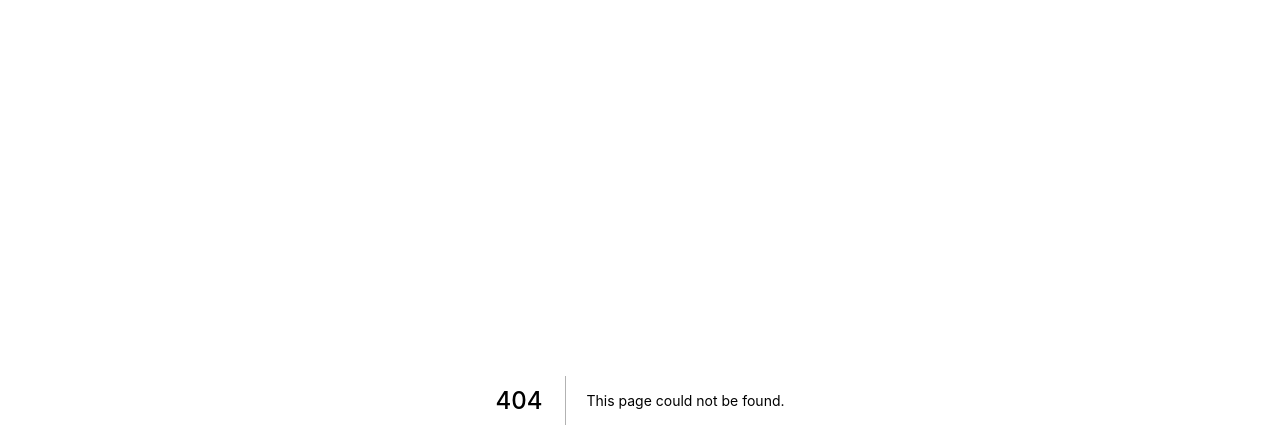
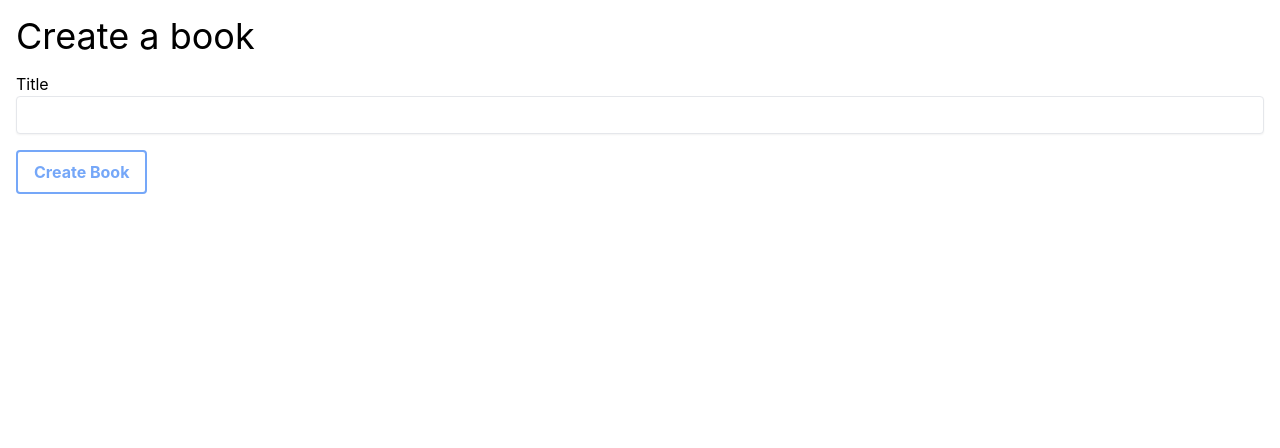
Before and after one commit to radar/apollo-handbook-examples, a Next.js app: page /books/new in a window 1280 px wide. Before the commit this address had no page. Shown: the top 448 px of the page. Built offline with nearby package versions, Linux system fonts and the light colour scheme.

Commit message:
End of Chapter 5

```diff
--- a/client.tsx
+++ b/client.tsx
@@ -1,7 +1,7 @@
 import { ApolloClient, InMemoryCache } from "@apollo/client";
 
 const client = new ApolloClient({
-  uri: "https://apollo-handbook-api.vercel.app/api/graphql",
+  uri: "http://localhost:4000",
   cache: new InMemoryCache(),
 });
 
--- a/codegen.yml
+++ b/codegen.yml
@@ -1,5 +1,5 @@
 overwrite: true
-schema: "https://apollo-handbook-api.vercel.app/api/graphql"
+schema: "http://localhost:4000"
 documents: "components/**/*.{tsx,ts}"
 generates:
   src/generated/graphql.tsx:
--- /dev/null
+++ b/components/Books/Form.tsx
@@ -0,0 +1,79 @@
+import { Form, Field, FieldRenderProps } from "react-final-form";
+import { gql } from "@apollo/client";
+import { useCreateBookMutation } from "src/generated/graphql";
+
+const createBookQuery = gql`
+  mutation createBook($title: String!) {
+    createBook(title: $title) {
+      id
+      title
+    }
+  }
+`;
+
+const required = (value: string) =>
+  value ? undefined : "This field is required";
+
+const TextInput = ({ input, meta }: FieldRenderProps<string>) => {
+  const hasError = meta.error && meta.touched;
+  return (
+    <div>
+      <input
+        type="text"
+        className={`text-field ${hasError && "has-error"}`}
+        {...input}
+      />
+      {hasError && <span className="text-red-500">{meta.error}</span>}
+    </div>
+  );
+};
+
+type BookFormParams = Record<"title", string>;
+type BookFormProps = {
+  onSubmit: (values: BookFormParams) => void;
+};
+
+function BookForm({ onSubmit }: BookFormProps) {
+  return (
+    <Form
+      onSubmit={onSubmit}
+      render={({ handleSubmit, hasValidationErrors }) => {
+        return (
+          <form onSubmit={handleSubmit}>
+            <label>
+              Title
+              <Field name="title" component={TextInput} validate={required} />
+            </label>
+
+            <input
+              disabled={hasValidationErrors}
+              className="submit"
+              type="submit"
+              value="Create Book"
+            />
+          </form>
+        );
+      }}
+    />
+  );
+}
+
+function WrappedBookForm() {
+  const [createBookMut, { called, error, loading }] = useCreateBookMutation();
+  const createBook = ({ title }: BookFormParams) => {
+    createBookMut({
+      variables: { title },
+    });
+  };
+
+  return (
+    <div>
+      <BookForm onSubmit={createBook} />
+      {called && !loading && !error && (
+        <div className="text-green-500 mt-4">Book created successfully!</div>
+      )}
+    </div>
+  );
+}
+
+export default WrappedBookForm;
--- a/package.json
+++ b/package.json
@@ -11,11 +11,13 @@
   "dependencies": {
     "@apollo/client": "^3.3.19",
     "autoprefixer": "^10.2.6",
+    "final-form": "^4.20.2",
     "graphql": "^15.5.0",
     "next": "10.2.3",
     "postcss": "^8.3.0",
     "react": "17.0.2",
     "react-dom": "17.0.2",
+    "react-final-form": "^6.5.3",
     "tailwindcss": "^2.1.4",
     "use-debounce": "^6.0.1"
   },
--- /dev/null
+++ b/pages/books/new.tsx
@@ -0,0 +1,19 @@
+import { ApolloProvider } from "@apollo/client";
+import client from "client";
+import Layout from "components/Layout";
+import BookForm from "components/Books/Form";
+
+function NewBook() {
+  return (
+    <ApolloProvider client={client}>
+      <Layout>
+        <div>
+          <h1>Create a book</h1>
+          <BookForm />
+        </div>
+      </Layout>
+    </ApolloProvider>
+  );
+}
+
+export default NewBook;
--- a/src/generated/graphql.tsx
+++ b/src/generated/graphql.tsx
@@ -71,6 +71,19 @@ export type User = {
 
 export type UserResult = User | SuspendedUser;
 
+export type CreateBookMutationVariables = Exact<{
+  title: Scalars['String'];
+}>;
+
+
+export type CreateBookMutation = (
+  { __typename?: 'Mutation' }
+  & { createBook: (
+    { __typename?: 'Book' }
+    & Pick<Book, 'id' | 'title'>
+  ) }
+);
+
 export type AllBooksWithTitleQueryVariables = Exact<{
   title: Scalars['String'];
 }>;
@@ -101,6 +114,40 @@ export type UserQuery = (
 );
 
 
+export const CreateBookDocument = gql`
+    mutation createBook($title: String!) {
+  createBook(title: $title) {
+    id
+    title
+  }
+}
+    `;
+export type CreateBookMutationFn = Apollo.MutationFunction<CreateBookMutation, CreateBookMutationVariables>;
+
+/**
+ * __useCreateBookMutation__
+ *
+ * To run a mutation, you first call `useCreateBookMutation` within a React component and pass it any options that fit your needs.
+ * When your component renders, `useCreateBookMutation` returns a tuple that includes:
+ * - A mutate function that you can call at any time to execute the mutation
+ * - An object with fields that represent the current status of the mutation's execution
+ *
+ * @param baseOptions options that will be passed into the mutation, supported options are listed on: https://www.apollographql.com/docs/react/api/react-hooks/#options-2;
+ *
+ * @example
+ * const [createBookMutation, { data, loading, error }] = useCreateBookMutation({
+ *   variables: {
+ *      title: // value for 'title'
+ *   },
+ * });
+ */
+export function useCreateBookMutation(baseOptions?: Apollo.MutationHookOptions<CreateBookMutation, CreateBookMutationVariables>) {
+        const options = {...defaultOptions, ...baseOptions}
+        return Apollo.useMutation<CreateBookMutation, CreateBookMutationVariables>(CreateBookDocument, options);
+      }
+export type CreateBookMutationHookResult = ReturnType<typeof useCreateBookMutation>;
+export type CreateBookMutationResult = Apollo.MutationResult<CreateBookMutation>;
+export type CreateBookMutationOptions = Apollo.BaseMutationOptions<CreateBookMutation, CreateBookMutationVariables>;
 export const AllBooksWithTitleDocument = gql`
     query allBooksWithTitle($title: String!) {
   books: booksWithTitle(title: $title) {
```
Also changed, not shown: 1 other file (tests, documents, lock files or other folders).
